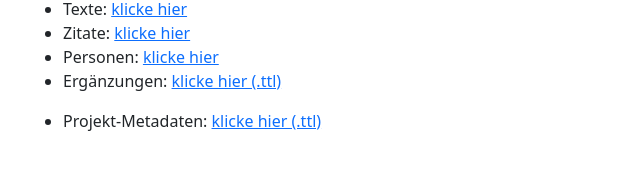
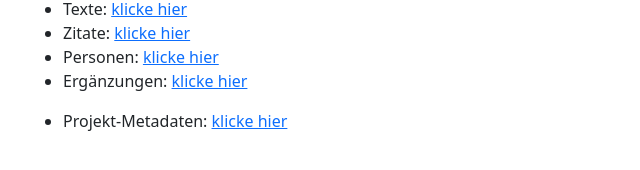
Before and after one commit to semantic-kraus/dw-data, a plain HTML site: page scripts/templates/template_index.html in a window 1280 px wide. Shown: the part 208-378 px from the top of the page, 51-691 px from the left. Drawn offline with nearby package versions, Linux system fonts and the light colour scheme.

Commit message:
Update template_index.html

```diff
--- a/scripts/templates/template_index.html
+++ b/scripts/templates/template_index.html
@@ -20,10 +20,10 @@
           <li>Texte: <a href="texts.trig">klicke hier</a></li>
           <li>Zitate: <a href="quotes.trig">klicke hier</a></li>
           <li>Personen: <a href="persons.trig">klicke hier</a></li>
-          <li>Ergänzungen: <a href="https://raw.githubusercontent.com/semantic-kraus/dw-data/main/data/additions.ttl">klicke hier (.ttl)</a></li>
+          <li>Ergänzungen: <a href="https://raw.githubusercontent.com/semantic-kraus/dw-data/main/data/additions.ttl">klicke hier</a></li>
       </ul>
       <ul>
-        <li>Projekt-Metadaten: <a href="https://raw.githubusercontent.com/semantic-kraus/dw-data/main/data/about.ttl">klicke hier (.ttl)</a></li>
+        <li>Projekt-Metadaten: <a href="https://raw.githubusercontent.com/semantic-kraus/dw-data/main/data/about.ttl">klicke hier</a></li>
       </ul>
       <script src="https://cdn.jsdelivr.net/npm/bootstrap@5.0.2/dist/js/bootstrap.bundle.min.js" integrity="sha384-MrcW6ZMFYlzcLA8Nl+NtUVF0sA7MsXsP1UyJoMp4YLEuNSfAP+JcXn/tWtIaxVXM" crossorigin="anonymous"></script>
     </div>
```
